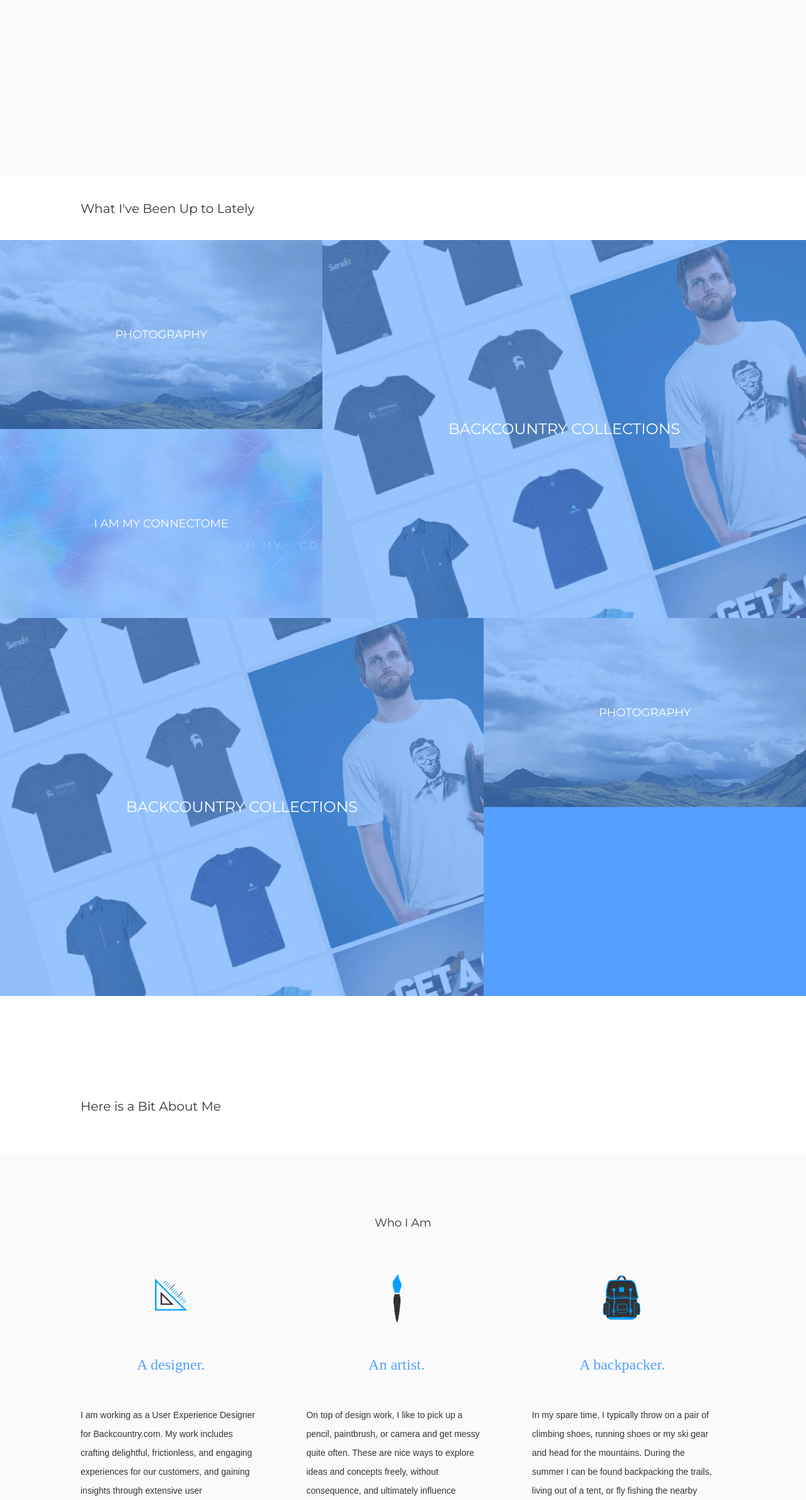
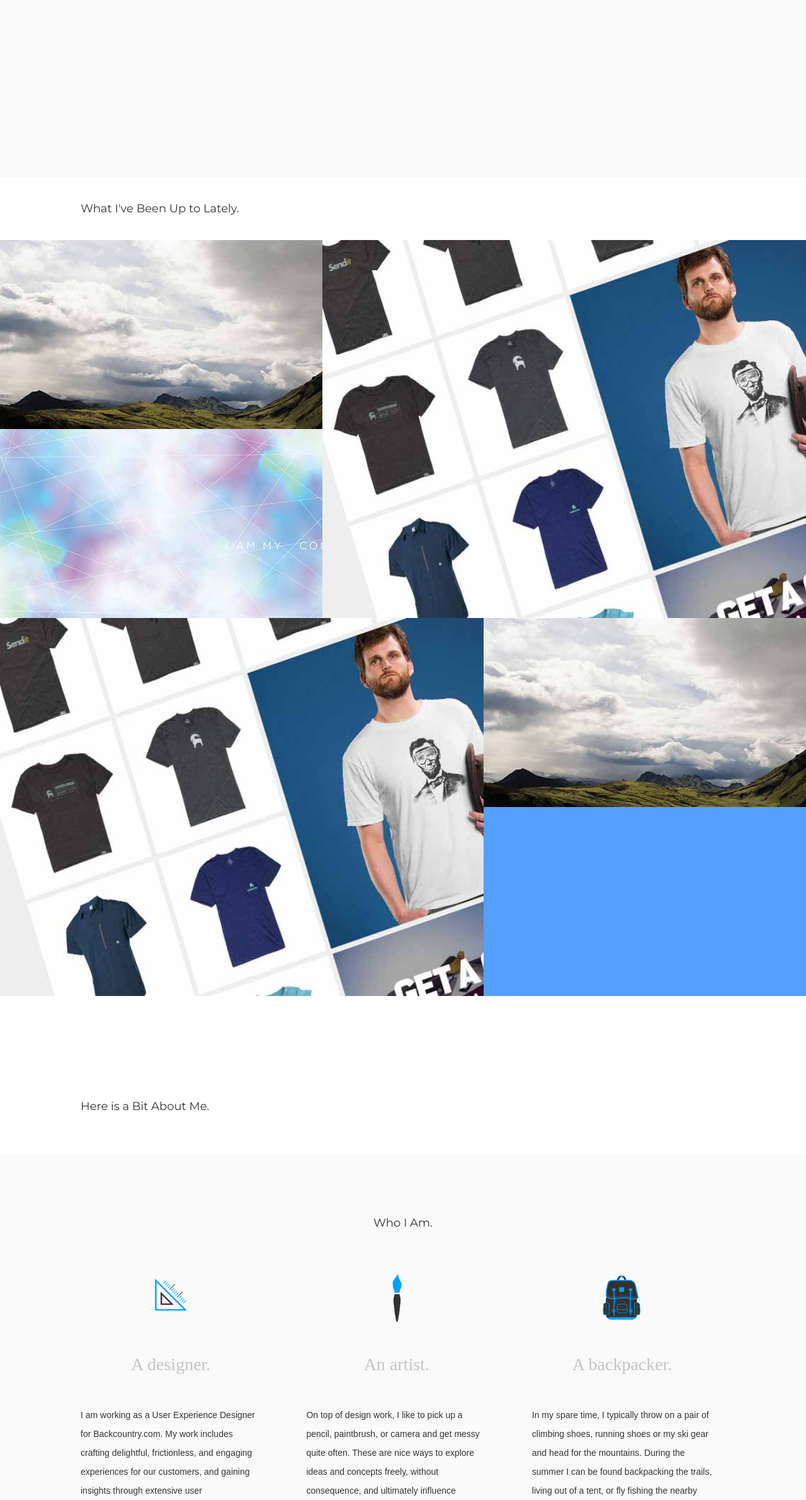
Before and after one commit to tcheneval/tn_05, a plain HTML site: page index.html in a window 1280 px wide. Shown: the part 419-2800 px from the top of the page at 63% size. Drawn offline with Linux system fonts and the light colour scheme; some packages are replaced by stand-ins of ours; a script that the page names is missing.

Commit message:
Fade in hovers
Css3 fade ins on project hovers

```diff
--- a/css/prototype.css
+++ b/css/prototype.css
@@ -96,10 +96,10 @@ p {
 }
 
 p.intro-text {
-	font-size: 24px;
+	font-size: 28px;
 	line-height: 50px;
 	margin-bottom: 40px;
-	color:#559fff;
+	color:#c4c4c4;
 	font-family: serif;
 	font-weight: lighter;
 }
@@ -396,7 +396,7 @@ p.intro-text {
 	color: #353535;
 	background-color: white;
 /* 	padding-right: 100px; */
-	font-size: 20px;
+	font-size: 18px;
 	line-height: 150px;
 	margin-bottom: 60px;
 	font-weight: lighter;
@@ -493,11 +493,15 @@ p.intro-text {
 	height: 600px;
 	line-height: 600px;
 	text-align: center;
-	background-color: rgba(85,159,255,0.6);
+	background-color: rgba(85,159,255,0.0);
 	color: #fff;
-	opacity: 1;
+	opacity: 0;
 	z-index: 3;
 	text-transform: uppercase;
+	transition: opacity .5s ease-in-out;
+   -moz-transition: opacity .5s ease-in-out;
+   -webkit-transition: opacity .5s ease-in-out;
+
 }
 
 .work-item.s1 .work-label {
@@ -510,11 +514,15 @@ p.intro-text {
 	height: 300px;
 	line-height: 300px;
 	text-align: center;
-	background-color: rgba(85,159,255,0.6);
+	background-color: rgba(85,159,255,0.0);
 	color: #fff;
-	opacity: 1;
+	opacity: 0;
 	z-index: 3;
 	text-transform: uppercase;
+	transition: opacity .5s ease-in-out;
+   -moz-transition: opacity .5s ease-in-out;
+   -webkit-transition: opacity .5s ease-in-out;
+
 }
 
 .work-banner {
@@ -601,20 +609,20 @@ p.intro-text {
 .work-item.s2 .work-label:hover {
 	opacity: 1;
 	color: #fff;
-	background-color: rgba(0,0,0,0.2);
+	background-color: rgba(85,159,255,0.9);
 }
 
 .work-item.s1 .work-label:hover {
 	opacity: 1;
 	color: #fff;
-	background-color: rgba(0,0,0,0.2);
+	background-color: rgba(85,159,255,0.9);
 }
 
 .work-title {
 	width: 40%;
 	float: left;
 	color: #353535;
-	font-size: 20px;
+	font-size: 18px;
 	line-height: 100px;
 	font-weight: lighter;
 }
--- a/index.html
+++ b/index.html
@@ -78,7 +78,7 @@
 
 			<div class="hero-title">
 <!-- 				<span class="sub-text" style="color:#559fff;line-height:90px;">Tim Cheneval / UX Designer / Graphic Designer</span><br/> -->
-				THINK NORTH
+				THINK NORTH.
 				<div class="nav-links">
 					<a href="#" class="projects-link">PROJECTS</a>
 					<a href="#" class="about-link">ABOUT</a>
@@ -105,7 +105,7 @@
     <div class="work-banner container-1 projects-link">
     	<div class="container-2">
     		<div class="work-title">
-    			What I've Been Up to Lately
+    			What I've Been Up to Lately.
     		</div>
     		<div class="work-copy">
 <!--     			<p>In all of my work, the key ingredients to any success have consistently been commitment to quality effort in research, conceptualization, and execution. </p> -->
@@ -155,12 +155,12 @@
     	<div class="about-section container-1" id="about-section">
 			<div class="about-banner about-link">
 				<div class="container-2">
-					Here is a Bit About Me
+					Here is a Bit About Me.
 				</div>
 			</div>
 		<div class="container-2">
 			<div class="about-copy">
-				<div class="contact-title">Who I Am</div>
+				<div class="contact-title">Who I Am.</div>
 					<!--
 <div class="about-img">
 					<img src="img/about_me5.jpg" alt="about_me2">
@@ -190,7 +190,7 @@
      		</div>
      		<div class="clear"></div>
      		<div class="about-copy">
-				<div class="contact-title">How I Work</div>
+				<div class="contact-title">How I Work.</div>
 				<div class="about-column">
 					<div class="about-img">
 						<img class="lazy" data-original="img/about_me1.png" alt="about_me2">
@@ -215,7 +215,7 @@
      		</div>
      		<div class="clear"></div>
      		<div class="contact-title">
-     				FIND ME
+     				Find Me.
      		</div>
      		<div class="contact-icons">
      			<div class="con-icon">
```
